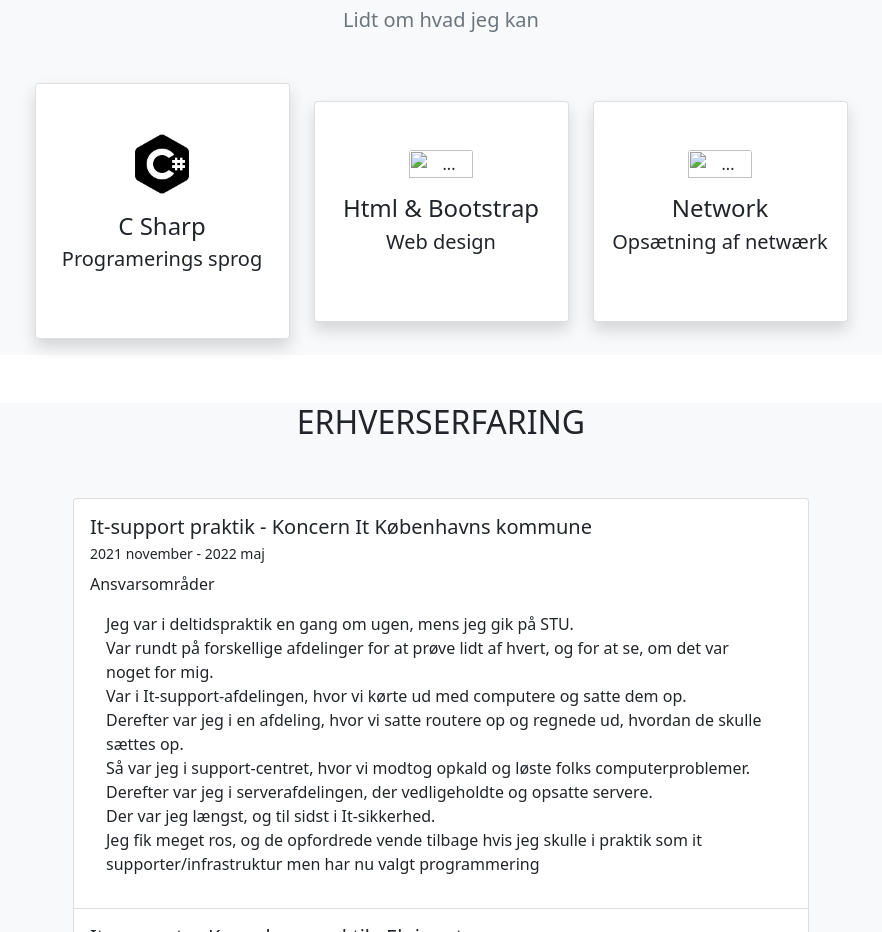
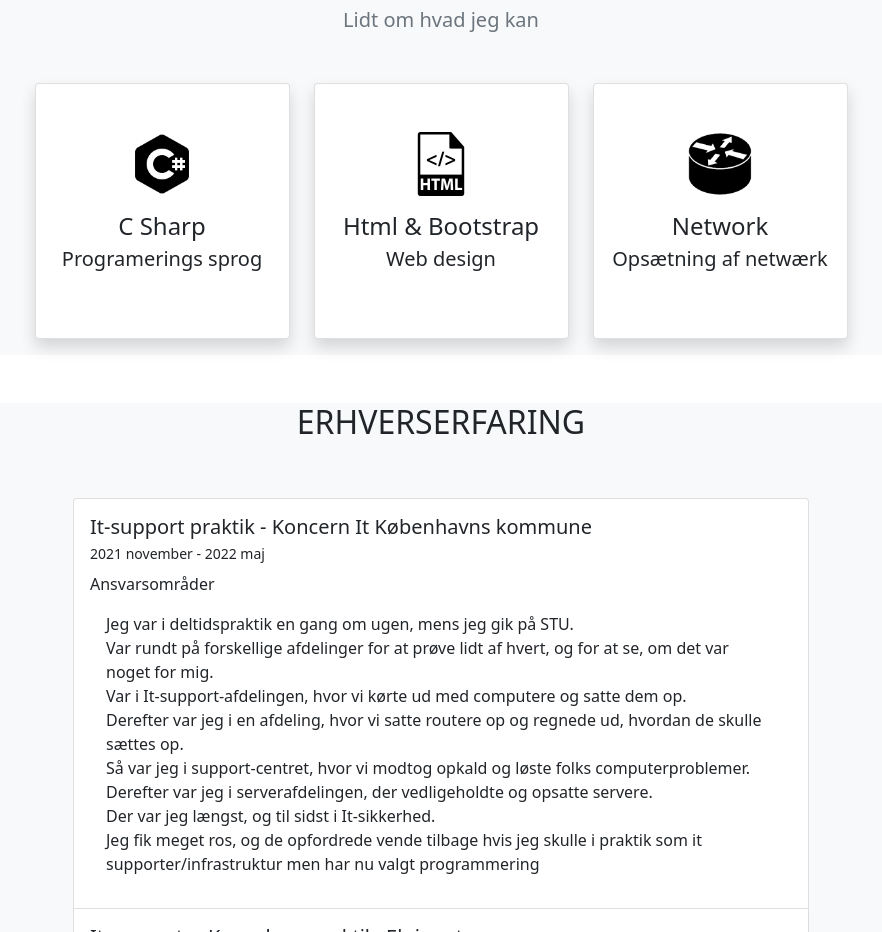
Before and after one commit to thecccut/cv-opg, a plain HTML site: page index.html in a window 1280 px wide. Shown: the part 967-1899 px from the top of the page, without its empty margins (199-1081 px from the left). Drawn offline with nearby package versions, Linux system fonts and the light colour scheme; the site is published under a folder, as on GitHub Pages, so addresses that start at the root find nothing.

Commit message:
tror billeder virker nu

```diff
--- a/index.html
+++ b/index.html
@@ -61,7 +61,7 @@
                     <a href="#pricing" class="btn btn-secondary btn-lg">buy now</a>
                 </div>
                 <div class="col-md-5 text-center d-none d-md-block">
-                    <img class="img-fluid" src="./assets/johanselfie3.png" alt="johanselfie">
+                    <img class="img-fluid" src="./assets/johanselfie3.png" alt="...">
                 </div>
             </div>
         </div>
@@ -115,7 +115,7 @@
                         <div class="col-lg-3">
                             <div class="card mb-3 shadow">
                                 <div class="col-3 mx-auto text-center">
-                                    <img src="/assets/html.png" class="card-img-top mt-5" alt="...">
+                                    <img src="./assets/html.png" class="card-img-top mt-5" alt="...">
                                 </div>
                                 <div class="card-body text-center">
                                     <h4 class="card-title">Html & Bootstrap</h4>
@@ -126,7 +126,7 @@
                         <div class="col-lg-3">
                             <div class="card mb-3 shadow">
                                 <div class="col-3 mx-auto text-center">
-                                    <img src="/assets/network.png" class="card-img-top mt-5" alt="...">
+                                    <img src="./assets/network.png" class="card-img-top mt-5" alt="...">
                                 </div>
                                 <div class="card-body text-center">
                                     <h4 class="card-title">Network</h4>
```
